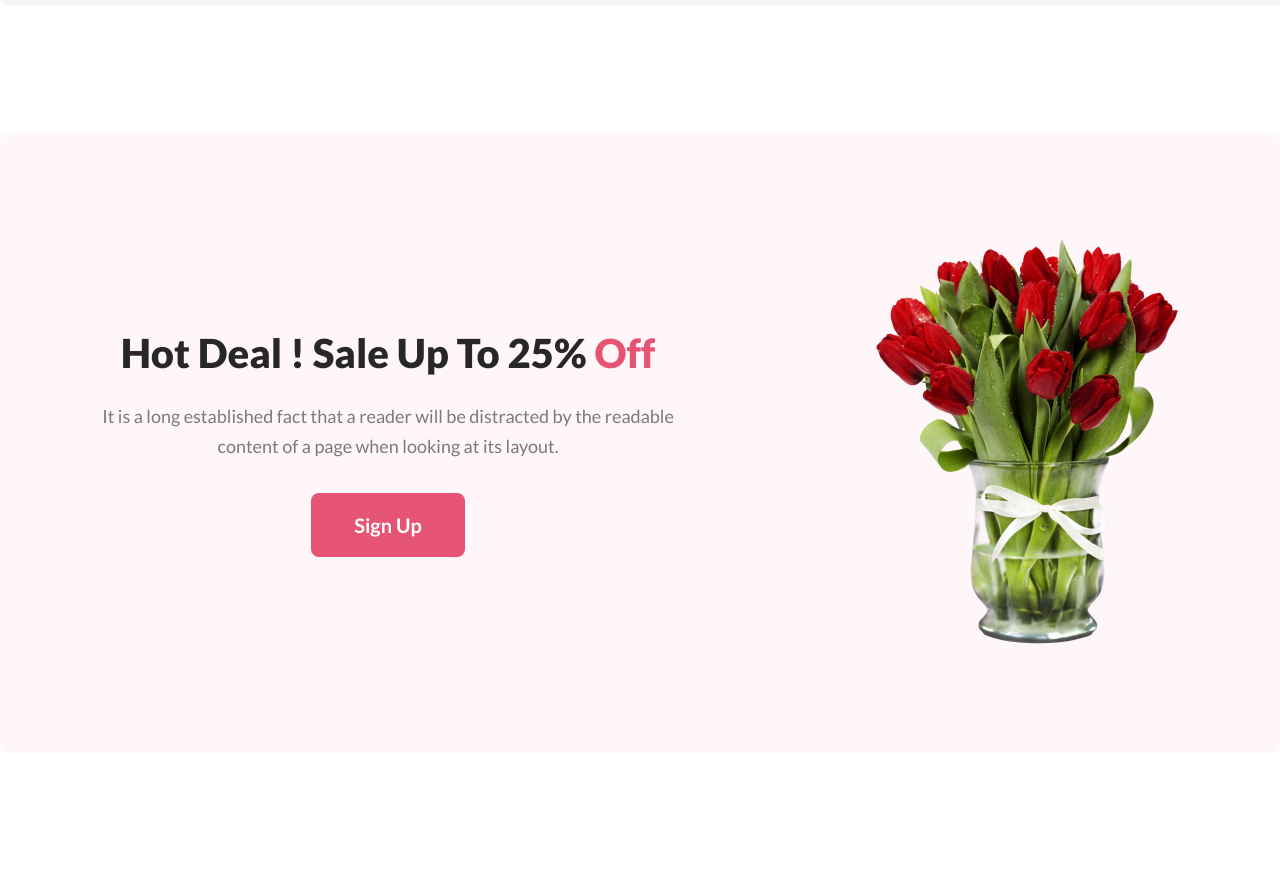
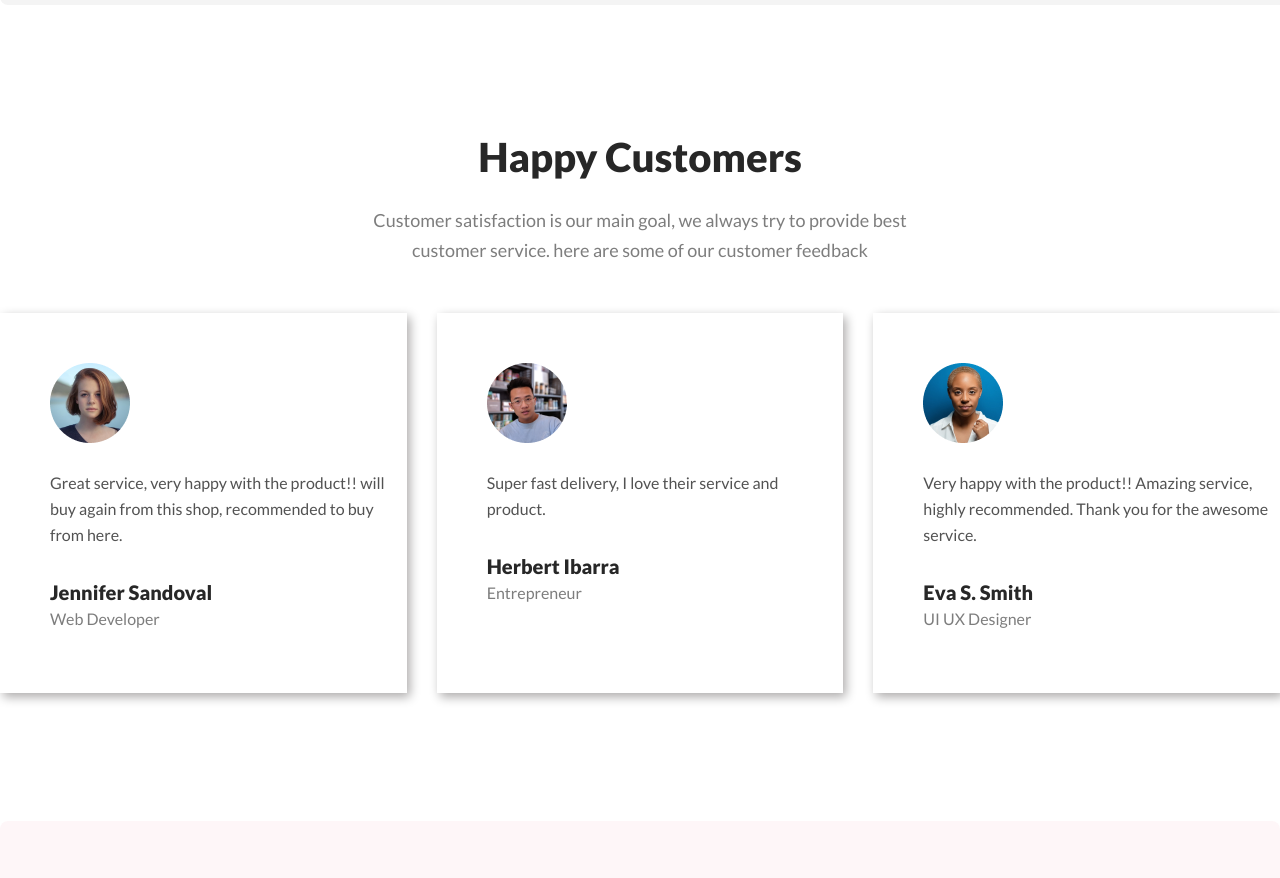
Before and after one commit to shantotech/flower-shop-assignment, a plain HTML site: page index.html in a window 1280 px wide. Shown: the part 2200-3078 px from the top of the page. Drawn offline with Linux system fonts and the light colour scheme.

Commit message:
additional section added

```diff
--- a/index.html
+++ b/index.html
@@ -72,6 +72,32 @@
             </div>
         </section>
 
+        <!-- Happy Customers section -->
+        <section>
+            <h1 class="section-title">Happy Customers</h1>
+            <p class="section-description">Customer satisfaction is our main goal, we always try to provide best customer service. here are some of our customer feedback</p>
+            <div class="all-customer">
+                <div class="customer">
+                    <img class="customer-photo" src="./Flower-Asset/customer-1.png" alt="">
+                    <p class="customer-feedback">Great service, very happy with the product!! will buy again from this shop, recommended to buy from here.</p>
+                    <h3 class="customer-name">Jennifer Sandoval</h4>
+                    <p class="customer-designation">Web Developer</p>
+                </div>
+                <div class="customer">
+                    <img class="customer-photo" src="./Flower-Asset/customer-2.png" alt="">
+                    <p class="customer-feedback">Super fast delivery, I love their service and product.</p>
+                    <h3 class="customer-name">Herbert Ibarra</h4>
+                    <p class="customer-designation">Entrepreneur</p>
+                </div>
+                <div class="customer">
+                    <img class="customer-photo" src="./Flower-Asset/customer-3.png" alt="">
+                    <p class="customer-feedback">Very happy with the product!! Amazing service, highly recommended. Thank you for the awesome service.</p>
+                    <h3 class="customer-name">Eva S. Smith</h4>
+                    <p class="customer-designation">UI UX Designer</p>
+                </div>
+            </div>
+        </section>
+
         <!-- Hot Deal section -->
         <section>
             <div class="hot-deal-content">
--- a/style.css
+++ b/style.css
@@ -167,7 +167,49 @@ header {
     color: #E55473;
 }
 
-/* Instagram styles */
+/* happy customers styles */
+
+.all-customer{
+    display: flex;
+    gap: 30px;
+    justify-content: center;
+    margin-top: 48px;
+}
+
+.customer{
+    box-shadow: 3px 4px 10px #adabab;
+    width: 450px;
+    height: 380px;
+}
+
+.customer-photo{
+    padding: 50px 0 0 50px;
+}
+
+.customer-feedback{
+    color: rgba(39, 39, 39, 0.80);
+    font-size: 16px;
+    line-height: 26px;
+    width: 350px;
+    padding-top: 24px;
+    padding-left: 50px;
+}
+
+.customer-name{
+    color: #272727;
+    font-size: 20px;
+    font-weight: 800;
+    padding-top: 32px;
+    padding-left: 50px;
+}
+
+.customer-designation{
+    color: rgba(39, 39, 39, 0.60);
+    padding-top: 5px;
+    padding-left: 50px;
+}
+
+/* instagram styles */
 
 .images {
     display: flex;
```
Also changed, not shown: Flower-Asset/customer-1.png (added), Flower-Asset/customer-2.png (added), Flower-Asset/customer-3.png (added).
